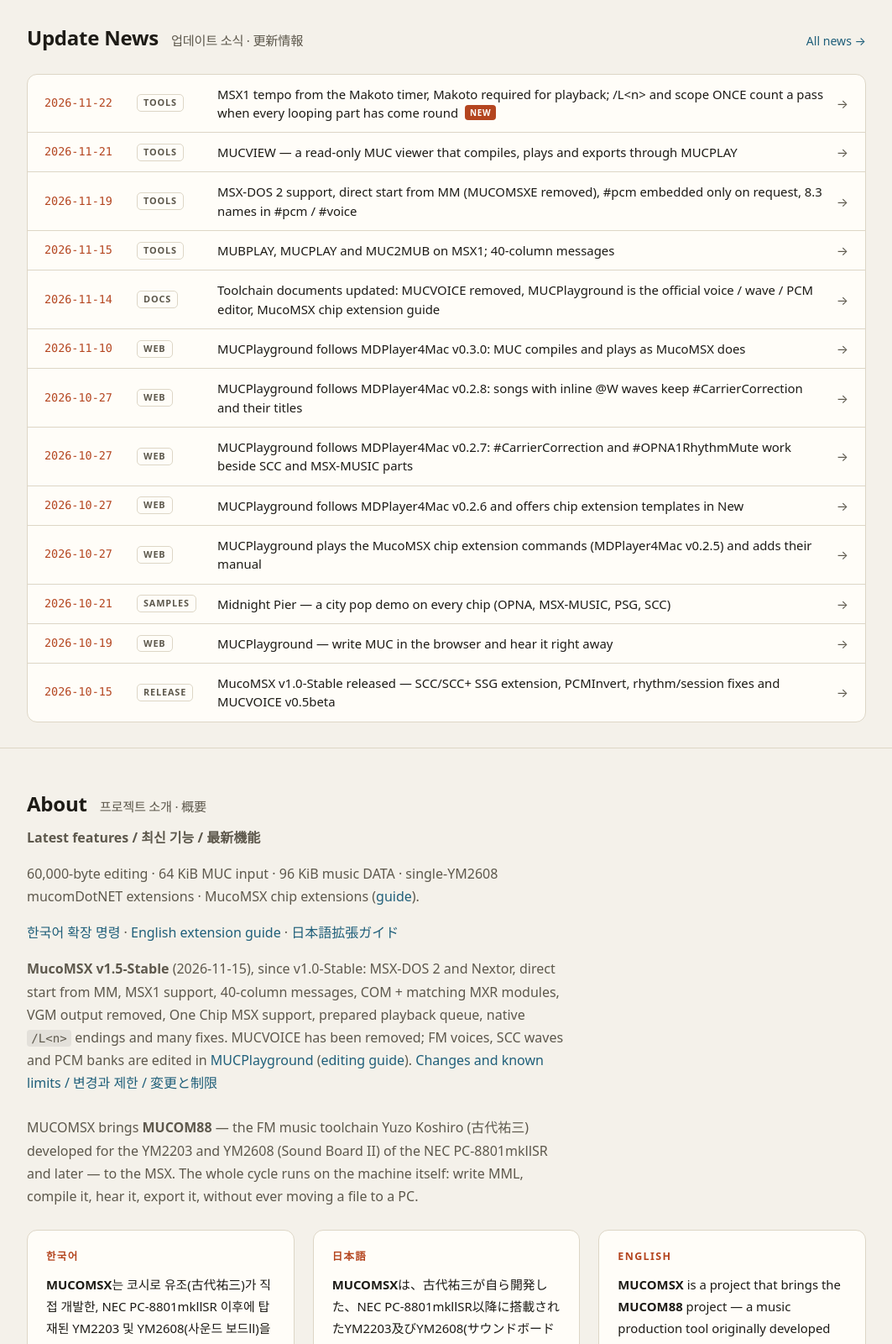
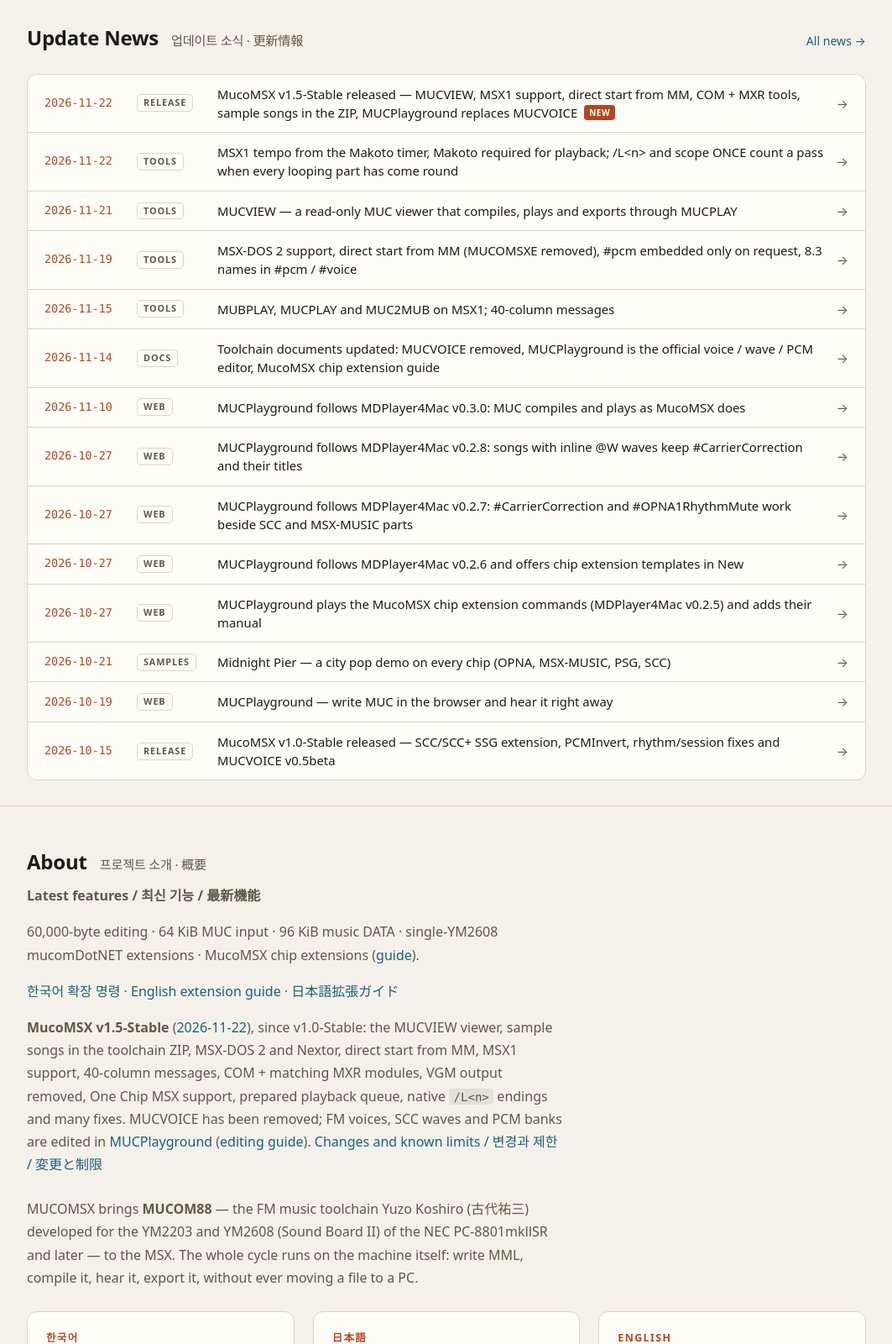
Before and after one commit to ToughkidDev/MUCOMSX, a plain HTML site: page index.html in a window 1280 px wide. Shown: the part 680-2280 px from the top of the page at 84% size, without its empty margins (108-1171 px from the left). Drawn offline with Linux system fonts and the light colour scheme.

Commit message:
News: MucoMSX v1.5-Stable released
README, NEWS and index carry the release row of 2026-11-22 with a link to the
release page (tag v1.5-Stable). The About paragraphs give the release date and
name MUCVIEW and the sample folders; README links the update guide on the
release page.

```diff
--- a/index.html
+++ b/index.html
@@ -237,9 +237,12 @@ footer p{margin:5px 0}
       <a class="news-all" href="https://github.com/ToughkidDev/MUCOMSX/blob/main/NEWS.md">All news</a>
     </div>
     <ul class="news-list">
+      <li><a href="https://github.com/ToughkidDev/MUCOMSX/releases/tag/v1.5-Stable">
+        <time datetime="2026-11-22">2026-11-22</time><span class="tag">RELEASE</span>
+        <span class="text">MucoMSX v1.5-Stable released — MUCVIEW, MSX1 support, direct start from MM, COM + MXR tools, sample songs in the ZIP, MUCPlayground replaces MUCVOICE<span class="new">NEW</span></span></a></li>
       <li><a href="https://github.com/ToughkidDev/MUCOMSX/blob/main/shared/docs/RELEASE_NOTES.md">
         <time datetime="2026-11-22">2026-11-22</time><span class="tag">TOOLS</span>
-        <span class="text">MSX1 tempo from the Makoto timer, Makoto required for playback; /L&lt;n&gt; and scope ONCE count a pass when every looping part has come round<span class="new">NEW</span></span></a></li>
+        <span class="text">MSX1 tempo from the Makoto timer, Makoto required for playback; /L&lt;n&gt; and scope ONCE count a pass when every looping part has come round</span></a></li>
       <li><a href="https://github.com/ToughkidDev/MUCOMSX/blob/main/MUCView/readme.md">
         <time datetime="2026-11-21">2026-11-21</time><span class="tag">TOOLS</span>
         <span class="text">MUCVIEW — a read-only MUC viewer that compiles, plays and exports through MUCPLAY</span></a></li>
@@ -289,7 +292,7 @@ footer p{margin:5px 0}
       <p><a href="https://github.com/ToughkidDev/MUCOMSX/blob/main/MucomDotNetExtension/MUCOMDOTNET_EXTENSIONS.md">한국어 확장 명령</a> ·
          <a href="https://github.com/ToughkidDev/MUCOMSX/blob/main/MucomDotNetExtension/MUCOMDOTNET_EXTENSIONS.en.md">English extension guide</a> ·
          <a href="https://github.com/ToughkidDev/MUCOMSX/blob/main/MucomDotNetExtension/MUCOMDOTNET_EXTENSIONS.ja.md">日本語拡張ガイド</a></p>
-      <p><strong>MucoMSX v1.5-Stable</strong> (2026-11-15), since v1.0-Stable: MSX-DOS 2 and Nextor, direct start from MM, MSX1 support, 40-column messages, COM + matching MXR modules, VGM output removed, One Chip MSX support, prepared playback queue, native <code>/L&lt;n&gt;</code> endings and many fixes.
+      <p><strong>MucoMSX v1.5-Stable</strong> (<a href="https://github.com/ToughkidDev/MUCOMSX/releases/tag/v1.5-Stable">2026-11-22</a>), since v1.0-Stable: the MUCVIEW viewer, sample songs in the toolchain ZIP, MSX-DOS 2 and Nextor, direct start from MM, MSX1 support, 40-column messages, COM + matching MXR modules, VGM output removed, One Chip MSX support, prepared playback queue, native <code>/L&lt;n&gt;</code> endings and many fixes.
          MUCVOICE has been removed; FM voices, SCC waves and PCM banks are edited in <a href="https://toughkiddev.github.io/MUCOMSX/MUCPlayground/">MUCPlayground</a>
          (<a href="https://github.com/ToughkidDev/MUCOMSX/blob/main/shared/docs/MUCPLAYGROUND.en.md">editing guide</a>).
          <a href="https://github.com/ToughkidDev/MUCOMSX/blob/main/shared/docs/RELEASE_NOTES.md">Changes and known limits / 변경과 제한 / 変更と制限</a></p>
```
Also changed, not shown: 2 other files.
